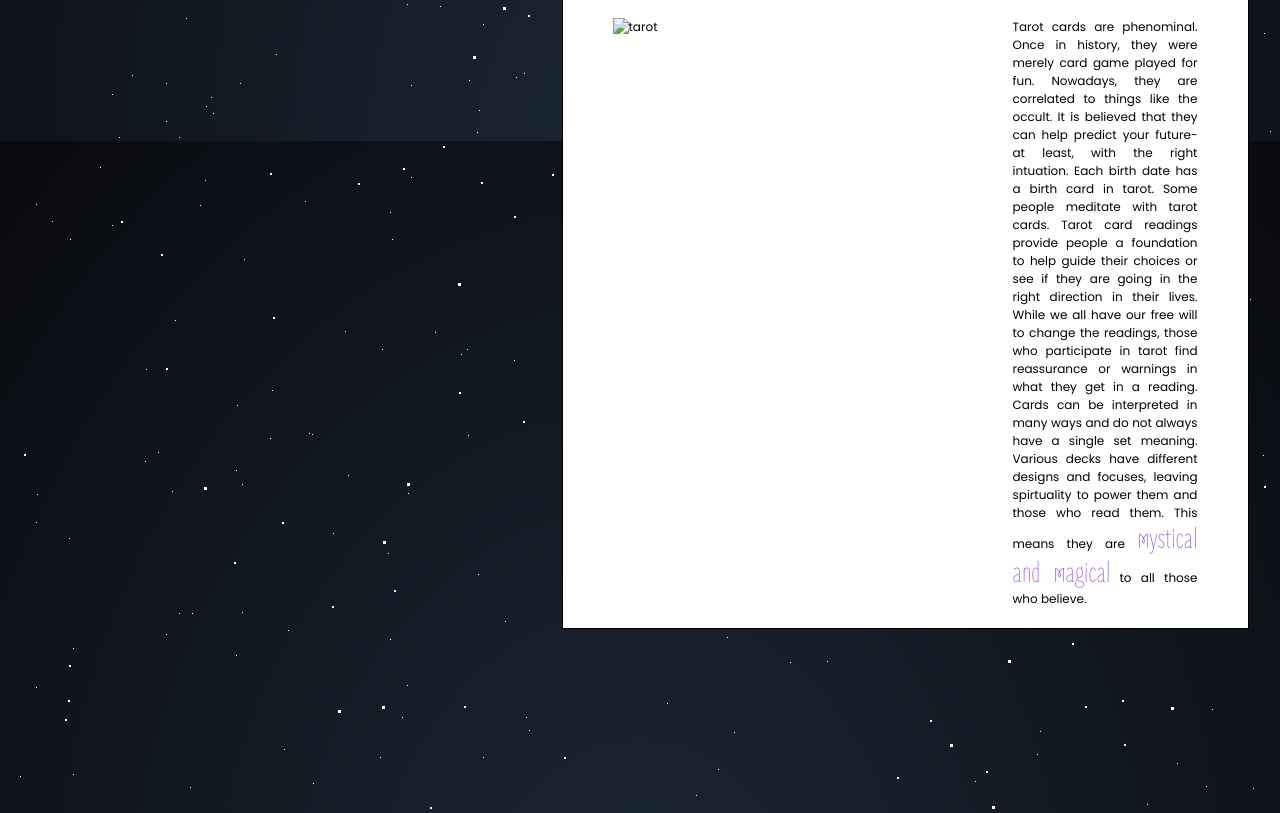
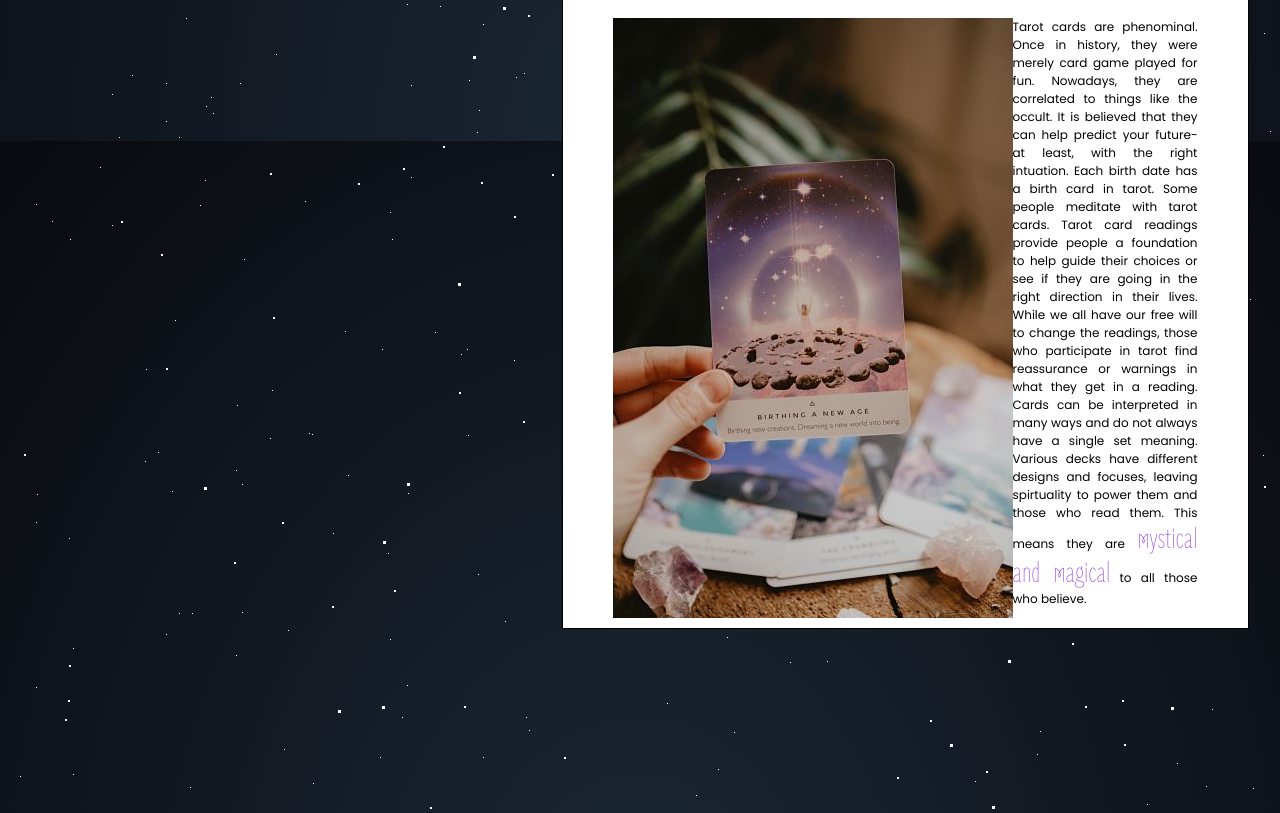
Before and after one commit to trinitymullins/mmc5277assignment4, a plain HTML site: page index.html in a window 1280 px wide. Shown: the part 659-1472 px from the top of the page. Drawn offline with Linux system fonts and the light colour scheme.

Commit message:
fixed image link in index.html

```diff
--- a/index.html
+++ b/index.html
@@ -36,7 +36,7 @@
   <div class="content-area">
     <div class="wrapper">
       <h2>All About Tarot</h2>
-      <p><img src="tarotcard.jpg" alt="tarot" width="400" height="600" id="card"/>Tarot cards are phenominal. Once in history, they were merely card game played for fun. Nowadays, they are correlated to things like the occult. It is believed that they can help predict your future- at least, with the right intuation. Each birth date has a birth card  in tarot. Some people meditate with tarot cards. Tarot card readings provide people a foundation to help guide their choices or see if they are going in the right direction in their lives. While we all have our free will to change the readings, those who participate in tarot find reassurance or warnings in what they get in a reading. Cards can be interpreted in many ways and do not always  have a single set meaning. Various decks have different designs and focuses, leaving spirtuality  to power them and those who read them. This means they are <span class="magic">mystical and magical</span> to all those who believe.</p>
+      <p><img src="../images/tarotcard.jpg" alt="tarot" width="400" height="600" id="card"/>Tarot cards are phenominal. Once in history, they were merely card game played for fun. Nowadays, they are correlated to things like the occult. It is believed that they can help predict your future- at least, with the right intuation. Each birth date has a birth card  in tarot. Some people meditate with tarot cards. Tarot card readings provide people a foundation to help guide their choices or see if they are going in the right direction in their lives. While we all have our free will to change the readings, those who participate in tarot find reassurance or warnings in what they get in a reading. Cards can be interpreted in many ways and do not always  have a single set meaning. Various decks have different designs and focuses, leaving spirtuality  to power them and those who read them. This means they are <span class="magic">mystical and magical</span> to all those who believe.</p>
     </div>
   </div>
 </div>
```
